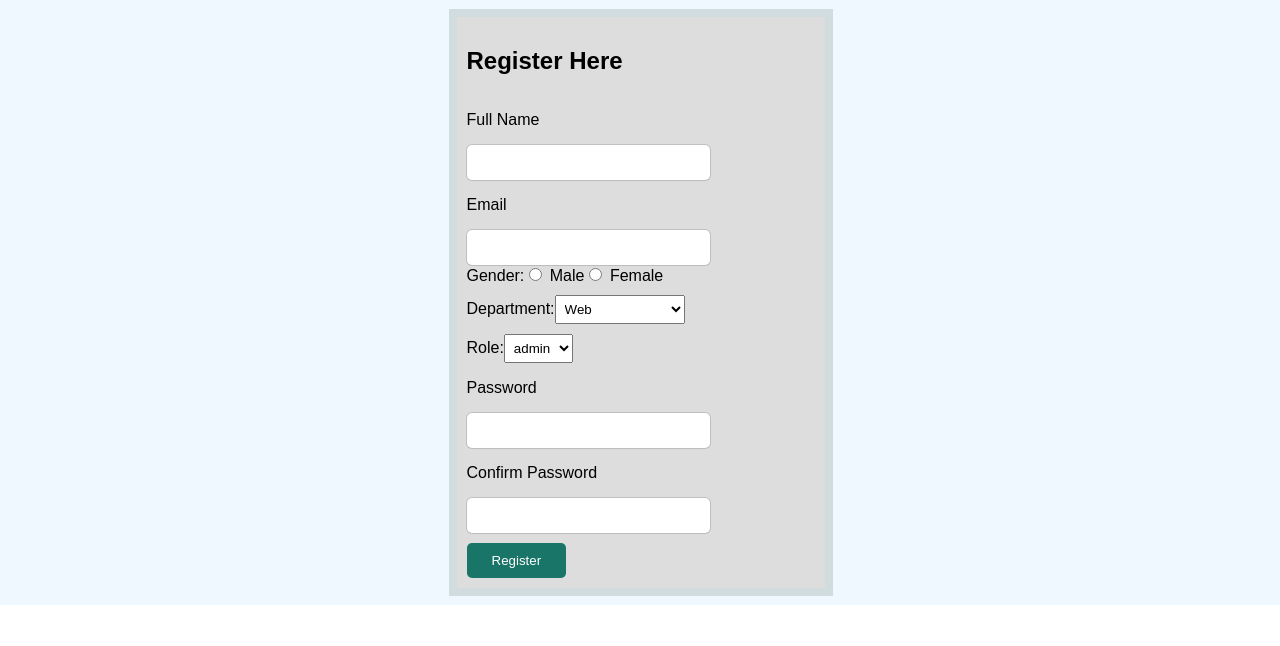
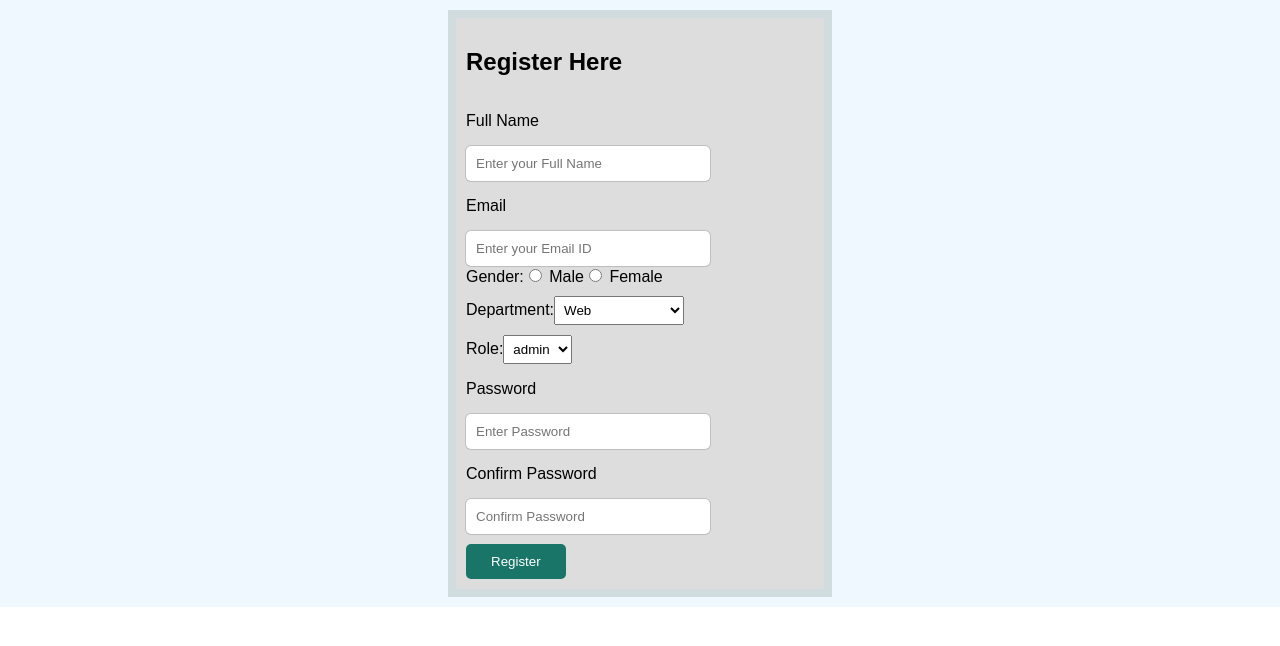
Before and after one commit to sujitha826/React-login-task, a React (Create React App) app: page / in a window 1280 px wide. Shown: the top 646 px of the page. Built offline with nearby package versions, Linux system fonts and the light colour scheme.

Commit message:
final-commit-reg

```diff
--- a/src/components/Input.js
+++ b/src/components/Input.js
@@ -1,6 +1,6 @@
 import React from "react";
 
-export default function Input({ title, type, value, onChange, name }) {
+export default function Input({ title, type, value, onChange, placeholder, name }) {
   return (
     <div style={{ width: "100%", display: "flex", flexDirection: "column" }}>
       <p>{title}</p>
@@ -15,6 +15,7 @@
           borderRadius: "5px",
         }}
         onChange={(e) => onChange(e)}
+        placeholder={placeholder}
         value={value}
       />
     </div>
--- a/src/css/RegisterStyle.css
+++ b/src/css/RegisterStyle.css
@@ -13,11 +13,12 @@
   box-sizing: border-box;
   width: 30%;
   padding: 10px;
+  height: 95%;
   border: 8px solid #00c3ff0e;
-  margin: 9px;
+  margin: 10px;
   align-items: center;
   font-family: sans-serif;
-  margin-left: 10px;
+  justify-content: center;
   }
 
 
--- a/src/pages/RegisterPage.jsx
+++ b/src/pages/RegisterPage.jsx
@@ -108,16 +108,20 @@
 
         <Input
           title="Password"
+          type="password"
           name="password"
           onChange={handleInputChange}
           value={formInput.password}
+          placeholder="Enter Password"
         />
 
         <Input
           title="Confirm Password"
+          type="password"
           name="confirmPassword"
           onChange={handleInputChange}
           value={formInput.confirmPassword}
+          placeholder="Confirm Password"
         />
 
         <div style={{ marginTop: "10px" }}>
```
